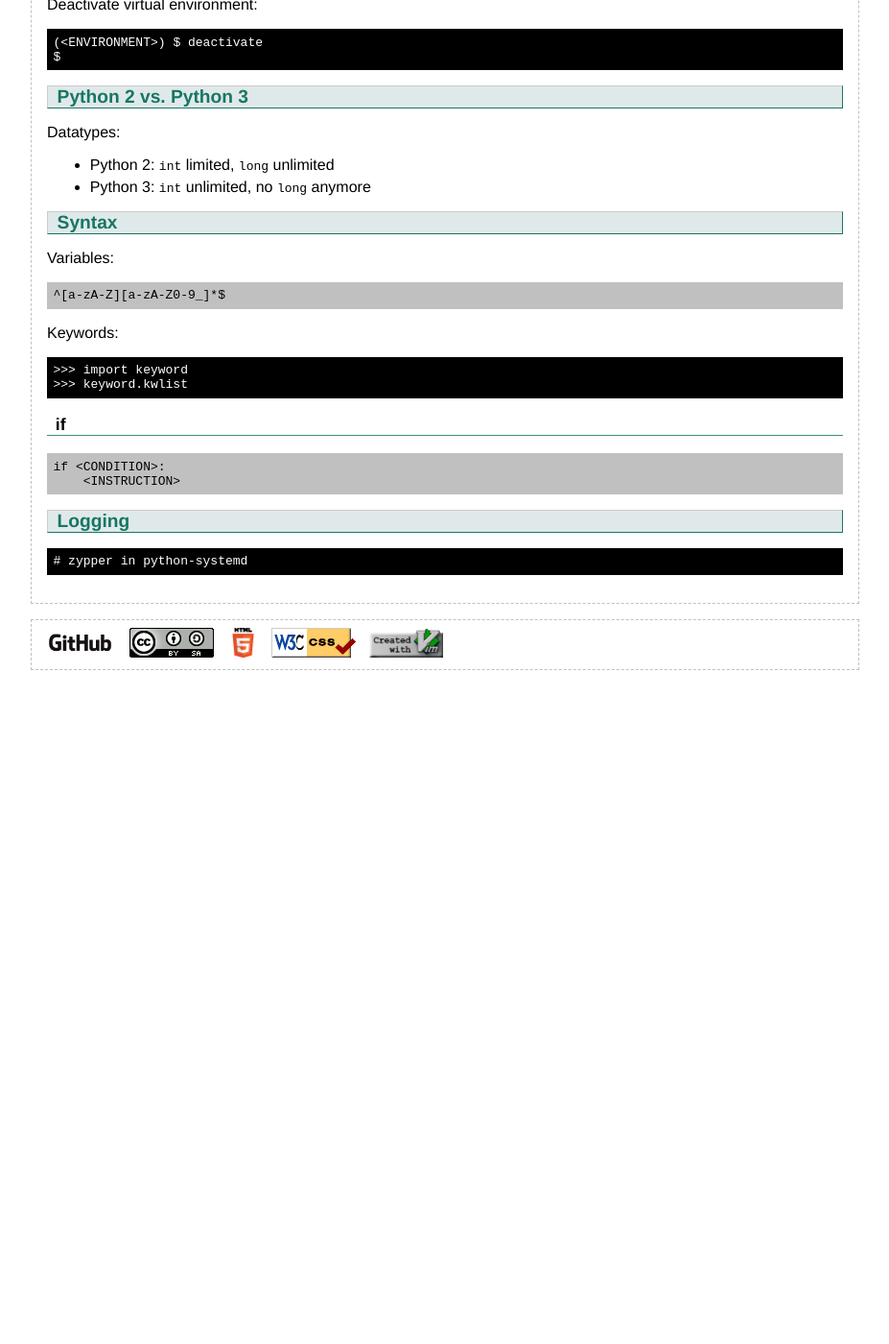
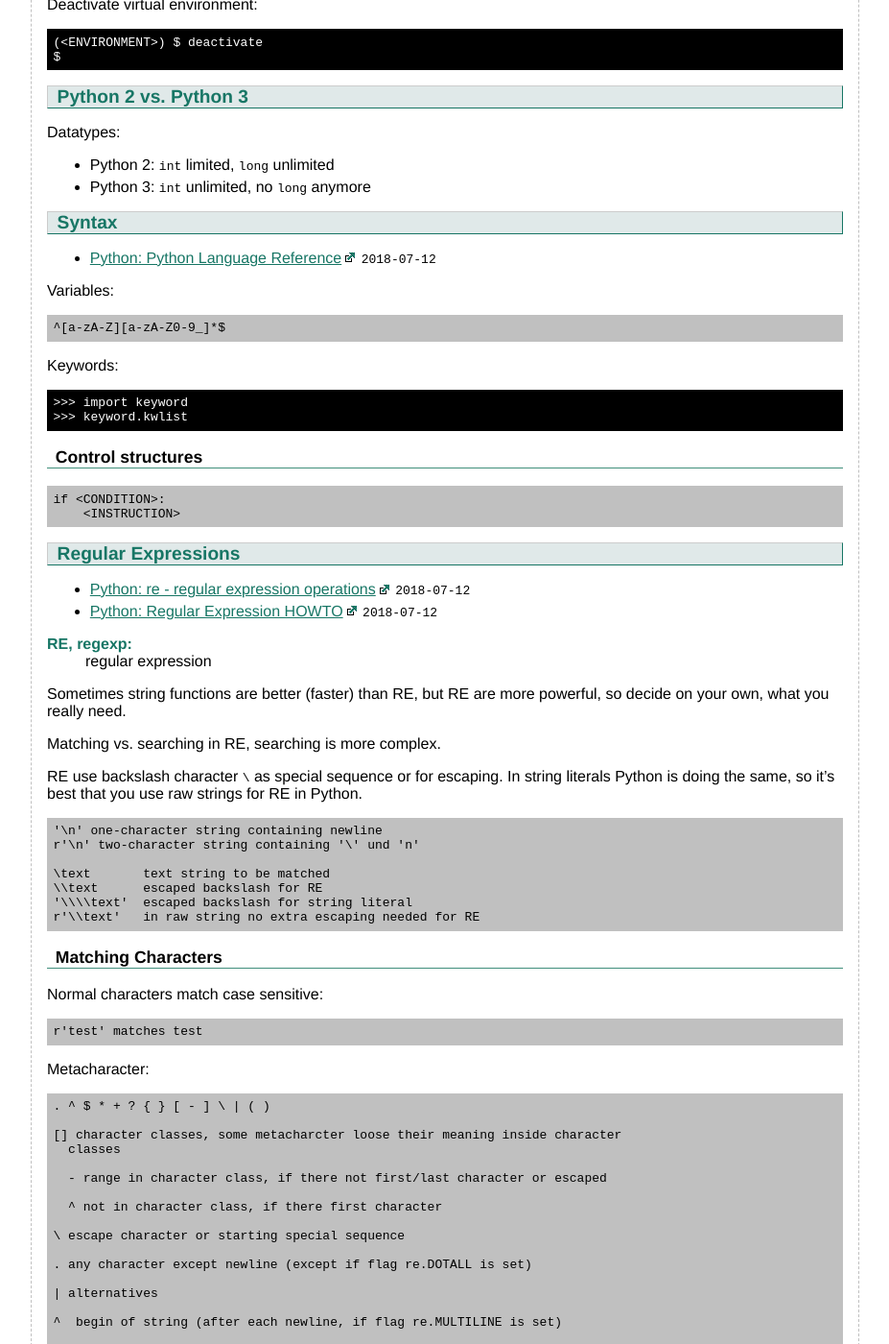
Before and after one commit to flyinggreenfrog/flyinggreenfrog.github.io, a Jekyll site: the page built from knowledgebase/python.md, in a window 1280 px wide and 1400 px high, scrolled down 851 px. Shown: the whole window at 96% size, without its empty margins (176-1103 px from the left). Built offline with Jekyll 4.4.1, drawn with Linux system fonts in a browser that asks for light colours; before the commit the page ends 1581 px from its top, so only the background shows below that; some of the changed text lies outside the part shown.

Commit message:
Added section regular expressions to knowledgebase/python.

````diff
--- a/knowledgebase/python.md
+++ b/knowledgebase/python.md
@@ -1,6 +1,6 @@
 ---
 title: Python
-last-changed: <time>2018-07-11</time>
+last-changed: <time>2018-07-12</time>
 knowledgebase: true
 categories: [Programming]
 ---
@@ -68,6 +68,8 @@ Datatypes:
 
 ## Syntax
 
+* [Python: Python Language Reference](https://docs.python.org/3/reference/index.html) <time>2018-07-12</time>
+
 Variables:
 
 ``` text
@@ -81,11 +83,243 @@ Keywords:
 >>> keyword.kwlist
 ```
 
-### if
+### Control structures
 
 ``` text
 if <CONDITION>:
     <INSTRUCTION>
+```
+
+## Regular Expressions
+
+* [Python: re - regular expression operations](https://docs.python.org/3/library/re.html) <time>2018-07-12</time>
+* [Python: Regular Expression HOWTO](https://docs.python.org/3/howto/regex.html) <time>2018-07-12</time>
+
+RE, regexp
+: regular expression
+
+Sometimes string functions are better (faster) than RE, but RE are more
+powerful, so decide on your own, what you really need.
+
+Matching vs. searching in RE, searching is more complex.
+
+RE use backslash character `\` as special sequence or for escaping. In
+string literals Python is doing the same, so it's best that you use raw strings
+for RE in Python.
+
+``` text
+'\n' one-character string containing newline
+r'\n' two-character string containing '\' und 'n'
+
+\text       text string to be matched
+\\text      escaped backslash for RE
+'\\\\text'  escaped backslash for string literal
+r'\\text'   in raw string no extra escaping needed for RE
+```
+
+### Matching Characters
+
+Normal characters match case sensitive:
+
+``` text
+r'test' matches test
+```
+
+Metacharacter:
+
+``` text
+. ^ $ * + ? { } [ - ] \ | ( )
+
+[] character classes, some metacharcter loose their meaning inside character
+  classes
+
+  - range in character class, if there not first/last character or escaped
+
+  ^ not in character class, if there first character
+
+\ escape character or starting special sequence
+
+. any character except newline (except if flag re.DOTALL is set)
+
+| alternatives
+
+^  begin of string (after each newline, if flag re.MULTILINE is set)
+
+$  end of string or before newline at end of string (before each newline,
+   if flag re.MULTILINE is set)
+
+\A begin of string
+
+\Z end of string
+
+\b begin of word
+
+\B end of word
+
+( ) groups
+
+  \<NR> backreference to group (0 <= <NR> <= 99)
+
+  \g<NR> backreference in replacement string
+
+(? ) extensions (some are groups, others not)
+
+  (?: ) non-capturing group, can be useful in modifying a pattern
+
+  (?# ) comment, will be ignored
+
+  (?= ) positive lookahead assertion
+
+  (?! ) negative lookahead assertion
+
+  (?<= ) positive lookbehind assertion
+
+  (?<! ) negative lookbehind assertion
+
+  (?(id/name)yes|no)
+
+    re.sub(r'(<)?test(?(1)>|(?<!<test)(?!>|\w))', 'TEST', '<test> <test test! test> test')
+
+(?aiLmsux) see flags below
+
+(?P ) python extensions of extensions
+
+  (?P<word> ) named group 'word'
+
+  (?P=word) backreference for named group 'word'
+
+  \g<word> backreference in replacement string for named group 'word'
+```
+
+Special sequences:
+
+``` text
+\d digits
+\D non-digits
+\s whitespace
+\S non-whitespace
+\w alphanumeric
+\W non-alphanumeric
+```
+
+Flags (in extensions or as parameter):
+
+``` text
+(?a) re.A re.ASCII ASCII-only instead of Unicode matching
+(?i) re.I re.IGNORECASE case-insensitive matching
+(?L) re.L re.LOCALE some special sequences depend on current locale (use is discouraged)
+(?m) re.M re.MULTILINE change behavior of ^ and $
+(?s) re.S re.DOTALL make . also match newline
+(?u) re.U re.UNICODE only for backword compatibilty, redundant in Python 3
+(?x) re.X re.VERBOSE allow whitespace and # as comment
+```
+
+As parameters flags can be combined with binary operator `|`.
+
+'Write-only' RE vs. `re.VERBOSE`:
+
+``` text
+p = re.compile(r'''
+  \s*     # Beginning whitespace
+  (\S*)   # Grouping non-whitespace
+  \s*$    # Trailing whitespace
+''', re.VERBOSE)
+m = p.match(' test ')
+print(m.group())
+print(m.groups())
+```
+
+Write-only: after writing RE no one else understands them again ;-)
+
+### Repeating Characters
+
+Repeating is greedy by default (in brackets non-greedy version):
+
+``` text
+* (*?)   zero or more times
++ (+?)   one or more times
+? (??)   zero or one times
+{m,n} ({m,n}?)
+* = {0,}
++ = {1,}
+? = {0,1}
+```
+
+RE are greedy by default:
+
+``` text
+Regexp: a[bcd]*b
+String: abcbd
+```
+
+### Grouping
+
+Groups are created with `(` and `)` inside a pattern.
+
+### Using regular expressions
+
+Interactive tool for checking RE (needs tkinter):
+
+``` sh
+# zypper in python3-tk
+$ wget https://raw.githubusercontent.com/python/cpython/3.7/Tools/demo/redemo.py -O ~/bin/redemo
+$ chmod 500 ~/bin/redemo
+$ redemo
+```
+
+Using RE with compiling:
+
+``` sh
+>>> import re
+>>> p = re.compile(r'ab*')
+>>> p
+re.compile('ab*')
+>>> m = p.findall('abbcd')
+['abb']
+```
+
+Using RE without compiling:
+
+``` sh
+>>> import re
+>>> re.findall(r'ab*', 'abbcd')
+['abb']
+```
+
+Pattern object methods / module-level functions:
+
+``` text
+p.match() re.match()
+  check, if RE matches at beginning of string, returns None or match object
+p.fullmatch() re.fullmatch()
+  check, if RE matches on complete string
+p.search() re.search()
+  check, if RE matches within string, returns None or match object
+p.findall() re.findall()
+  find all substrings, where RE matches, returns list
+p.finditer() re.finditer()
+  find all substrings, where RE matches, returns iterator
+p.split() re.split()
+  split string into list according to separator RE
+p.sub() re.sub()
+  find and replace RE matches with another string
+p.subn() re.subn()
+  same as sub(), but returns additionally umber of replacements
+```
+
+Match objects methods / attributes:
+
+``` text
+m.group()       return string matched
+m.group(1)
+m.group('word')
+m.groups()      return tuple with all groups matched
+m.groupdict()   return named groups
+m.start()       return start position of match
+m.end()         return end position of match
+m.span()        return (start, end) tuple of match
+m.re            RE used to produce this match object
+m.string        string passed to match the RC
 ```
 
 ## Logging
````
